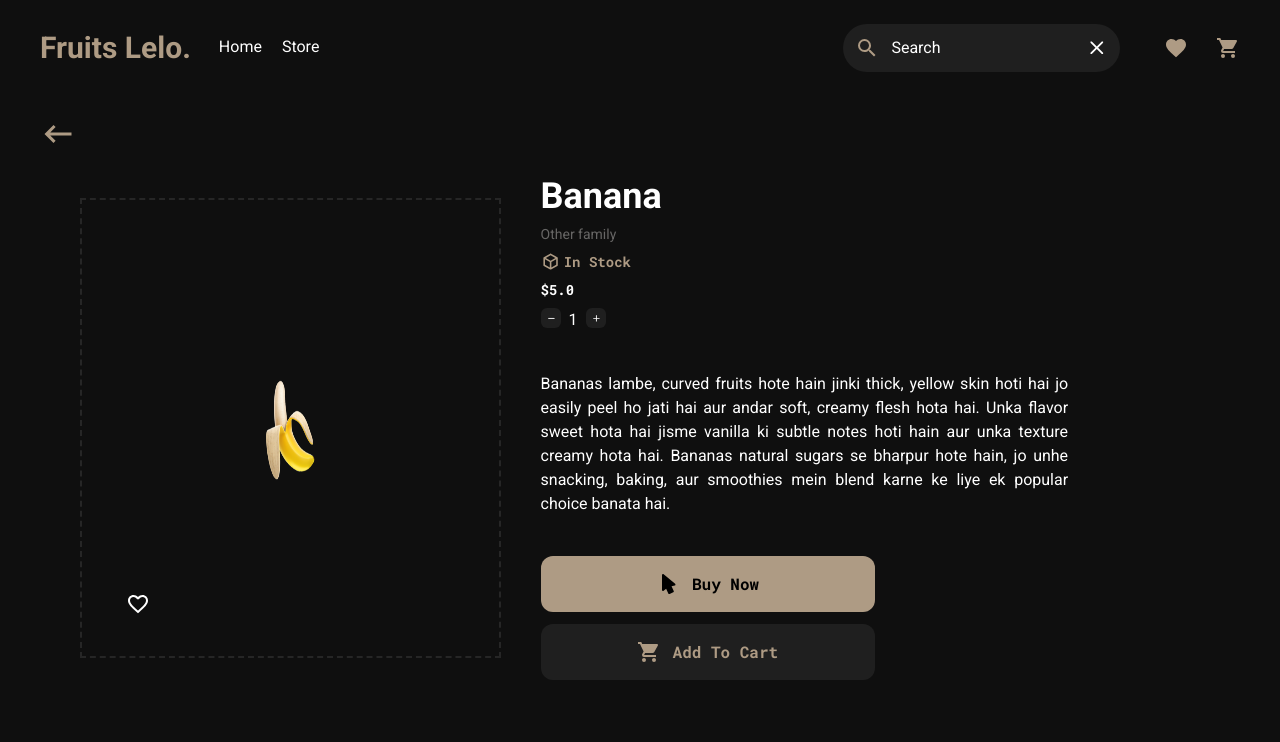
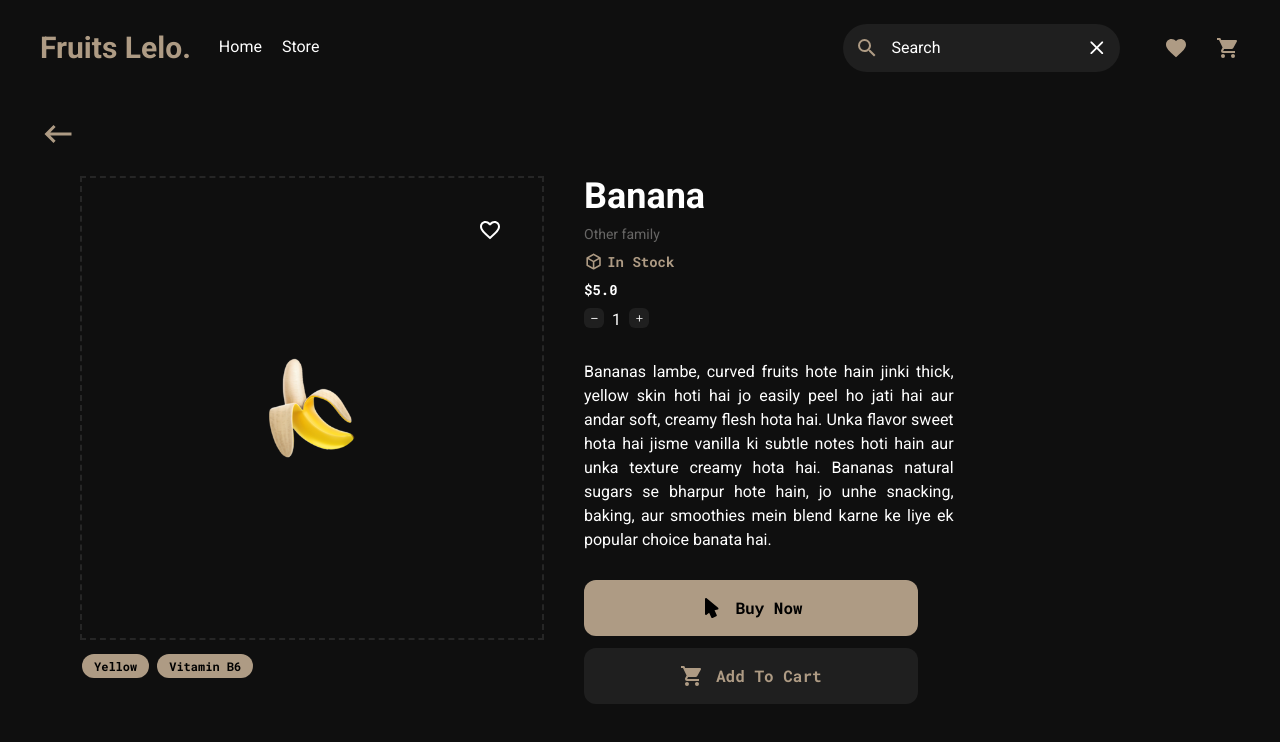
Before and after one commit to Hriday2406/fruits-lelo, a React (Vite) app: page /store/banana in a window 1280 px wide. Shown: the top 742 px of the page. Built offline with nearby package versions, Linux system fonts and the light colour scheme.

Commit message:
Products Page Styling v2.0 - Add Tags for colors and vitamins - Fix image width issue - Minor styling changes

```diff
--- a/src/components/Home.jsx
+++ b/src/components/Home.jsx
@@ -26,7 +26,7 @@ export default function Home() {
   const navigate = useNavigate();
 
   return (
-    <main className="flex flex-col items-center justify-center h-full gap-20 py-20">
+    <main className="flex h-full flex-col items-center justify-center gap-20 py-20">
       <div className="flex flex-col items-center gap-12 text-center">
         <h1 className="text-4xl font-bold">Welcome to Fruits Lelo.</h1>
         <p className="w-3/5 text-xl">
@@ -35,7 +35,7 @@ export default function Home() {
           jata hai.
         </p>
         <button
-          className="px-6 py-3 font-mono font-medium text-black bg-accent rounded-xl hover:bg-bg hover:text-white hover:shadow-[0_0_15px] transition-all duration-500 hover:shadow-accent"
+          className="rounded-xl bg-accent px-6 py-3 font-mono font-medium text-black transition-all duration-500 hover:bg-bg hover:text-white hover:shadow-[0_0_15px] hover:shadow-accent"
           onClick={() => {
             navigate("/store");
           }}
@@ -49,13 +49,13 @@ export default function Home() {
             if (index > 5) return;
             return (
               <Link to={`/store/${fruit.slug}`} key={fruit.name}>
-                <div className="relative p-[75px] border-2 border-dashed size-[229px] border-dash rounded-2xl hover:shadow-[0_0_20px] transition-all duration-500 hover:shadow-accent">
+                <div className="relative rounded-2xl border-2 border-dashed border-dash p-[75px] transition-all duration-500 hover:shadow-[0_0_20px] hover:shadow-accent">
                   <img
                     src={fruit.src}
                     alt={fruit.name}
                     className="size-[75px]"
                   />
-                  <span className="absolute font-bold left-4 bottom-4">
+                  <span className="absolute bottom-4 left-4 font-bold">
                     {fruit.name}
                   </span>
                 </div>
--- a/src/components/Product.jsx
+++ b/src/components/Product.jsx
@@ -16,13 +16,27 @@ function getIndex(slug) {
   for (let i = 0; i < 25; i++) if (FRUITS[i].slug == slug) return FRUITS[i].id;
 }
 
+function Tags({ text, isVitamin }) {
+  if (isVitamin)
+    return (
+      <span className="rounded-full bg-accent px-3 font-mono text-xs font-black leading-6 text-black transition-all hover:scale-110">
+        Vitamin {text}
+      </span>
+    );
+  return (
+    <span className="rounded-full bg-accent px-3 font-mono text-xs font-black leading-6 text-black transition-all hover:scale-110">
+      {text}
+    </span>
+  );
+}
+
 export default function Product() {
   let { slug } = useParams();
   let fruit = FRUITS[getIndex(slug)];
   const navigate = useNavigate();
 
   return (
-    <div className="relative flex items-center gap-10 p-20">
+    <div className="relative flex items-start gap-10 p-20">
       <Icon
         path={mdiKeyboardBackspace}
         size={1.5}
@@ -31,16 +45,24 @@ export default function Product() {
           navigate(-1);
         }}
       />
-      <div className="relative size-[460px] select-none border-2 border-dashed border-dash p-[180px]">
+      <div className="relative shrink-0 select-none border-2 border-dashed border-dash p-[180px]">
         <img src={fruit.src} alt={fruit.name} className="size-[100px]" />
         <Icon
           path={fruit.isFav ? mdiHeart : mdiHeartOutline}
           size={1}
-          className="absolute bottom-10 left-11 cursor-pointer transition-all duration-500 hover:scale-125 hover:drop-shadow-[0_0_15px_red]"
+          className="absolute right-10 top-10 cursor-pointer transition-all duration-500 hover:scale-125 hover:drop-shadow-[0_0_15px_red]"
           color={fruit.isFav ? "red" : "white"}
         />
+        <div className="absolute -bottom-10 left-0 flex items-center gap-2">
+          {fruit.colors.map((color) => (
+            <Tags text={color} isVitamin={false} key={fruit.id} />
+          ))}
+          {fruit.vitamins.map((vitamin) => (
+            <Tags text={vitamin} isVitamin={true} key={fruit.id} />
+          ))}
+        </div>
       </div>
-      <div className="flex w-full flex-col justify-between gap-10">
+      <div className="flex w-full flex-col justify-between gap-7">
         <div className="flex flex-col gap-2">
           <h1 className="text-4xl font-bold">{fruit.name}</h1>
           <h5 className="text-sm text-gray">{fruit.family} family</h5>
@@ -59,9 +81,9 @@ export default function Product() {
             </button>
           </div>
         </div>
-        <div className="w-4/5 text-justify">{fruit.desc}</div>
+        <div className="w-3/5 text-justify">{fruit.desc}</div>
         <div className="flex w-[334px] flex-col gap-3">
-          <button className="flex justify-center gap-3 rounded-xl bg-accent px-24 py-4 font-mono font-bold text-black transition-all duration-500 hover:bg-bg hover:text-white hover:shadow-[0_0_10px_#AE9B84]">
+          <button className="flex justify-center gap-3 rounded-xl bg-accent px-24 py-4 font-mono font-bold text-black transition-all duration-500 hover:bg-secondary hover:text-accent hover:shadow-[0_0_10px_#AE9B84]">
             <Icon path={mdiCursorDefault} size={1} />
             Buy Now
           </button>
--- a/src/utils/constants.js
+++ b/src/utils/constants.js
@@ -9,7 +9,7 @@ export const FRUITS = [
     isFav: false,
     inCart: false,
     family: "Citrus",
-    color: ["Orange"],
+    colors: ["Orange"],
     vitamins: ["C"],
   },
   {
@@ -22,7 +22,7 @@ export const FRUITS = [
     isFav: false,
     inCart: false,
     family: "Gourd",
-    color: ["Green"],
+    colors: ["Green"],
     vitamins: ["A", "C"],
   },
   {
@@ -35,7 +35,7 @@ export const FRUITS = [
     isFav: false,
     inCart: false,
     family: "Gourd",
-    color: ["Red", "Green"],
+    colors: ["Red", "Green"],
     vitamins: ["A", "C"],
   },
   {
@@ -48,7 +48,7 @@ export const FRUITS = [
     isFav: false,
     inCart: false,
     family: "Citrus",
-    color: ["Yellow"],
+    colors: ["Yellow"],
     vitamins: ["C"],
   },
   {
@@ -61,7 +61,7 @@ export const FRUITS = [
     isFav: false,
     inCart: false,
     family: "Other",
-    color: ["Yellow"],
+    colors: ["Yellow"],
     vitamins: ["B6"],
   },
   {
@@ -74,7 +74,7 @@ export const FRUITS = [
     isFav: false,
     inCart: false,
     family: "Other",
-    color: ["Yellow", "Green"],
+    colors: ["Yellow", "Green"],
     vitamins: ["C", "B6"],
   },
   {
@@ -87,7 +87,7 @@ export const FRUITS = [
     isFav: false,
     inCart: false,
     family: "Cashew",
-    color: ["Yellow", "Red", "Green"],
+    colors: ["Yellow", "Red", "Green"],
     vitamins: ["A", "C"],
   },
   {
@@ -139,7 +139,7 @@ export const FRUITS = [
     isFav: false,
     inCart: false,
     family: "Rose",
-    color: ["Orange"],
+    colors: ["Orange"],
     vitamins: ["A", "C"],
   },
   {
@@ -152,7 +152,7 @@ export const FRUITS = [
     isFav: false,
     inCart: false,
     family: "Rose",
-    color: ["Red", "Green"],
+    colors: ["Red", "Green"],
     vitamins: ["C"],
   },
   {
@@ -191,7 +191,7 @@ export const FRUITS = [
     isFav: false,
     inCart: false,
     family: "Berry",
-    color: ["Purple"],
+    colors: ["Purple"],
     vitamins: ["C", "K"],
   },
   {
@@ -204,7 +204,7 @@ export const FRUITS = [
     isFav: false,
     inCart: false,
     family: "Other",
-    color: ["Green", "Brown"],
+    colors: ["Green", "Brown"],
     vitamins: ["C", "K"],
   },
   {
@@ -230,7 +230,7 @@ export const FRUITS = [
     isFav: false,
     inCart: false,
     family: "Other",
-    color: ["Green"],
+    colors: ["Green"],
     vitamins: ["E", "K"],
   },
   {
@@ -256,7 +256,7 @@ export const FRUITS = [
     isFav: false,
     inCart: false,
     family: "Laurel",
-    color: ["Green", "Brown"],
+    colors: ["Green", "Brown"],
     vitamins: ["K", "E"],
   },
   {
@@ -282,7 +282,7 @@ export const FRUITS = [
     isFav: false,
     inCart: false,
     family: "Gourd",
-    color: ["Green"],
+    colors: ["Green"],
     vitamins: ["K"],
   },
   {
```
